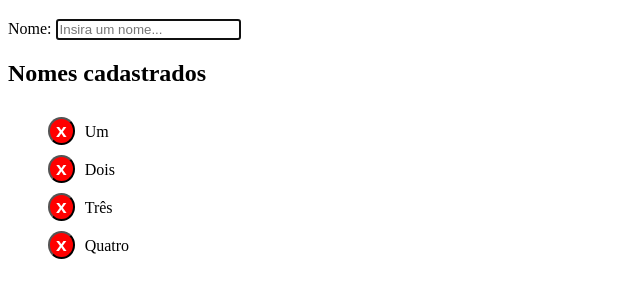
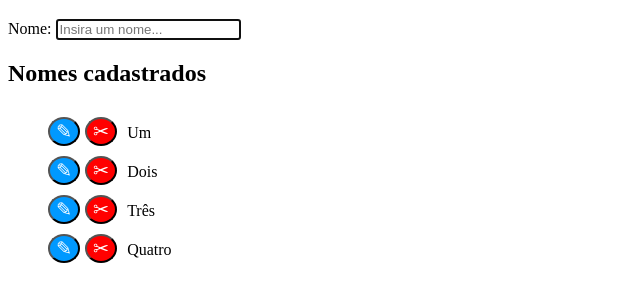
Before and after one commit to denysLerroan/CRUD-JS-IGTI-mod01, a plain HTML site: page index.html in a window 1280 px wide. Shown: the part 61-362 px from the top of the page, without its empty margins (0-640 px from the left). Drawn offline with Linux system fonts and the light colour scheme.

Commit message:
createUpdateButton()

```diff
--- a/css/style.css
+++ b/css/style.css
@@ -9,9 +9,15 @@ li {
 
 .deleteButton {
   color: white;
-  font-weight: bold;
   font-size: 1.2em;
   background-color: rgb(255, 0, 0);
   margin: 10px 10px 0px 0px;
   border-radius: 50%;
 }
+.updateButton {
+  color: white;
+  font-size: 1.2em;
+  background-color: rgb(0, 153, 255);
+  margin: 10px 5px 0px 0px;
+  border-radius: 50%;
+}
--- a/js/script.js
+++ b/js/script.js
@@ -60,23 +60,28 @@ function render() {
       render();
     }
     var button = document.createElement('button');
-    button.classList.add('deleteButton'); // Adicionando classe CSS
-    button.textContent = 'x';
+    button.classList.add('deleteButton', 'clickable'); // Adicionando classe CSS
+    button.textContent = '✂';
     button.addEventListener('click', deleteName);
     return button;
   }
-
-  function createSpan(name, index) {
+  function createUpdateButton(name, index) {
     function editItem() {
       inputName.value = name;
       inputName.focus();
       isEditing = true;
       currentIndex = index;
     }
+    var button = document.createElement('button');
+    button.classList.add('updateButton', 'clickable'); // Adicionando classe CSS
+    button.textContent = '✎';
+    button.addEventListener('click', editItem);
+    return button;
+  }
+
+  function createSpan(name) {
     var span = document.createElement('span');
-    span.classList.add('clickable');
     span.textContent = name;
-    span.addEventListener('click', editItem);
     return span;
   }
 
@@ -90,8 +95,10 @@ function render() {
 
     var li = document.createElement('li');
     var button = createDeleteButton(i);
-    var span = createSpan(currentName, i);
+    var editButton = createUpdateButton(currentName, i);
+    var span = createSpan(currentName);
 
+    li.appendChild(editButton);
     li.appendChild(button);
     li.appendChild(span);
     ul.appendChild(li);
```
